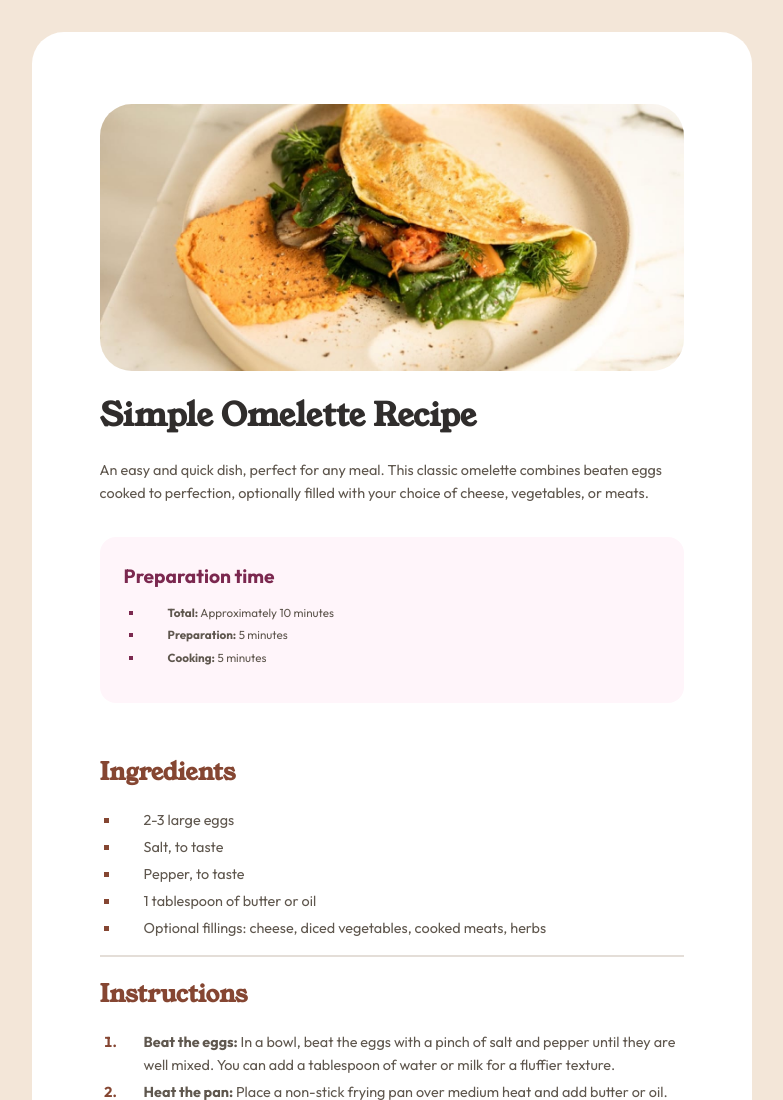
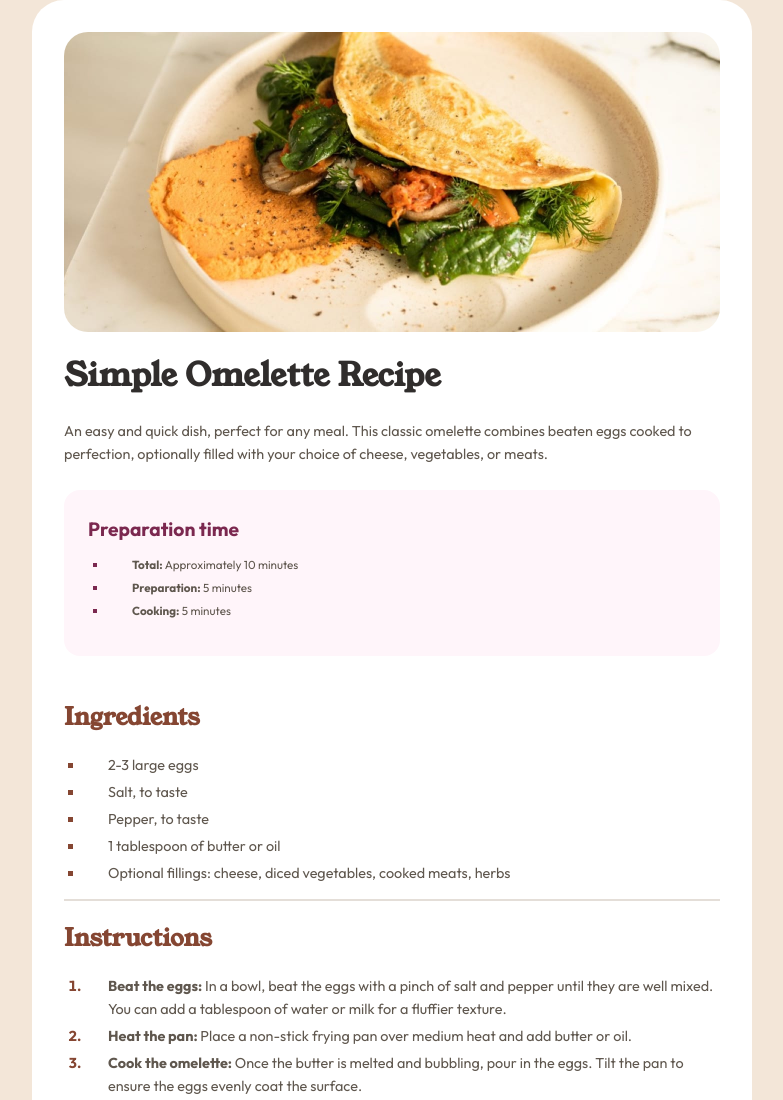
Before and after one commit to mdchong/recipe-page, a plain HTML site: page index.html in a window 1280 px wide. Shown: the top 1100 px of the page, without its empty margins (248-1031 px from the left). Drawn offline with Linux system fonts and the light colour scheme.

Commit message:
margin and padding

```diff
--- a/index.html
+++ b/index.html
@@ -29,8 +29,10 @@
   <!-- CSS Stylesheet -->
 </head>
 <body>
+    <div class="image-omelette">
+      <img src="./assets/images/image-omelette.jpeg" alt="Delicious omelette with spinach, mushrooms, and tomatoes stuffed on a white dish and hummus.">
+    </div>
     <header>
-      <img src="./assets/images/image-omelette.jpeg" alt="Delicious omelette with spinach, mushrooms, and tomatoes stuffed on a white dish and hummus.">
       <h1>Simple Omelette Recipe</h1>
       <p>An easy and quick dish, perfect for any meal. This classic omelette combines beaten eggs cooked to perfection, optionally filled with your choice of cheese, vegetables, or meats.</p>
       <div class="preparation">
--- a/styles.css
+++ b/styles.css
@@ -26,17 +26,18 @@ body {
     background-color: var(--white);
     max-width: 720px;
     width: 75%;
-    margin: 32px auto;
+    margin: 0 auto;
     display: flex;
     flex-direction: column;
     border-radius: 32px;
-    padding: 16px;
     color:hsl(30, 10%, 34%);
 }
 
 header, main {
-    width: 85%;
+    width: 100%;
     margin: 0 auto;
+    padding-left: 32px;
+    padding-right: 32px;
 }
 
 h1, h2 {
@@ -88,8 +89,12 @@ li {
 img {
     display: block;
     width: 100%;
-    margin: 56px auto 0 auto;
-    border-radius: 32px;
+    margin: 0 auto;
+    border-radius: 24px;
+}
+
+.image-omelette {
+    padding: 32px 32px 0 32px;
 }
 
 h1 {
@@ -103,7 +108,7 @@ h1 {
     background-color: var(--rose-50);
     padding: 24px;
     border-radius: 16px;
-    margin: 32px 0;
+    margin: 24px 0;
 }
 
 #prep-title {
@@ -182,7 +187,8 @@ footer {
     }
 
     header, main {
-        padding: 0;
+        padding-left: 16px;
+        padding-right: 16px;
         margin: 0;
         width: 100%;
     }
```
